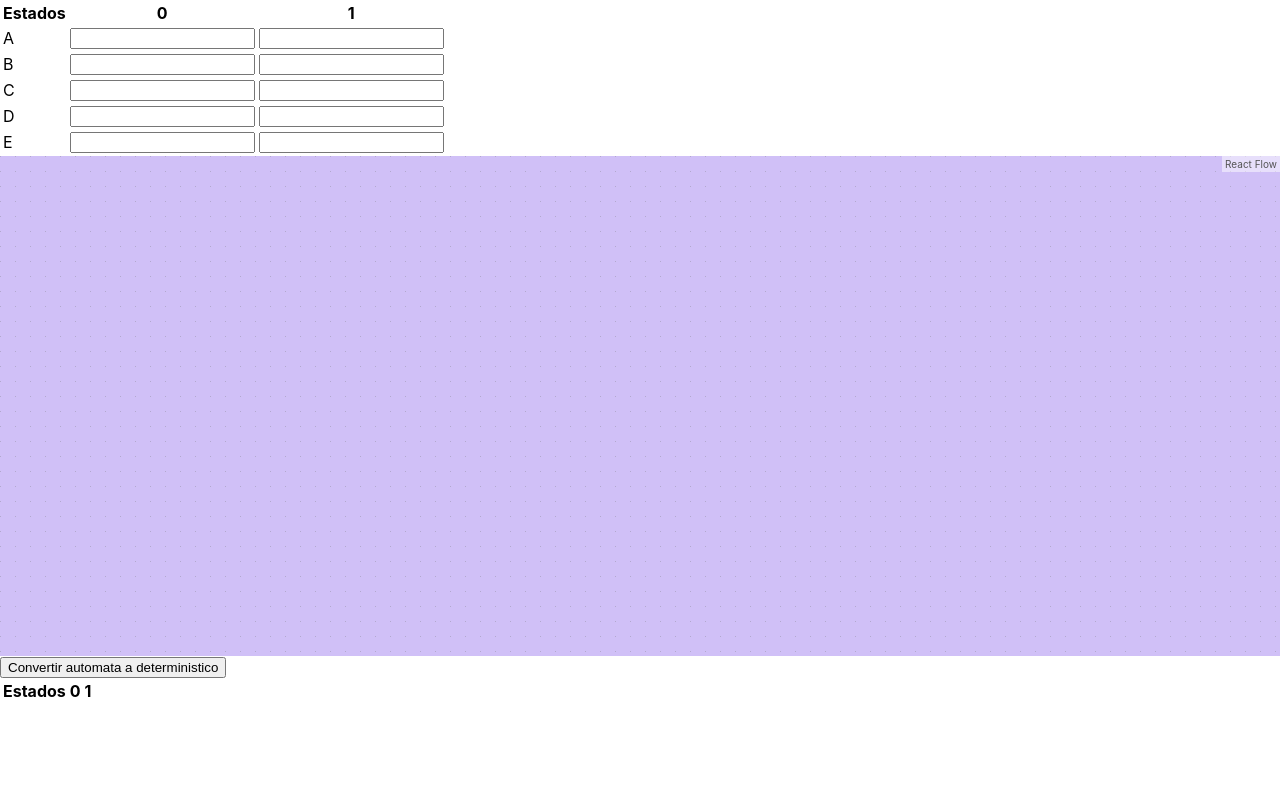
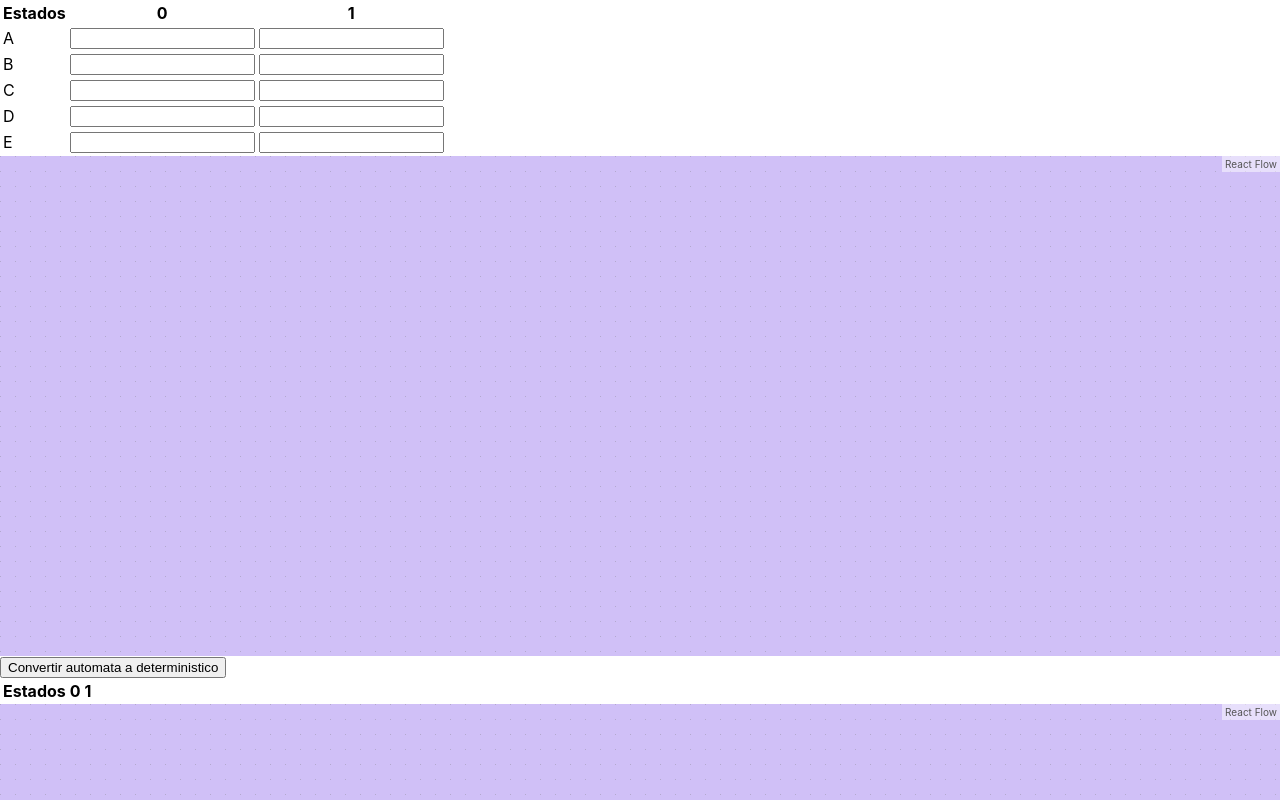
Before and after one commit to Andres0x90/automata-compiladores, a React (Create React App) app: page / in a window 1280 px wide. Shown: the top 800 px of the page. Built offline with nearby package versions, Linux system fonts and the light colour scheme.

Commit message:
Se implementa la grafica de conversion a deterministico

```diff
--- a/src/App.js
+++ b/src/App.js
@@ -147,6 +147,19 @@ function Flow() {
     [setEdges]
   );
 
+  const onNodesDChange = useCallback(
+    (changes) => setNodesDeterministico((nds) => applyNodeChanges(changes, nds)),
+    [setNodesDeterministico]
+  );
+  const onEdgesDChange = useCallback(
+    (changes) => setEdgesDeterministico((eds) => applyEdgeChanges(changes, eds)),
+    [setEdgesDeterministico]
+  );
+  const onConnectD = useCallback(
+    (connection) => setEdgesDeterministico((eds) => addEdge(connection, eds)),
+    [setEdgesDeterministico]
+  );
+
   const states = ['A','B', 'C','D','E']
 
   return (
@@ -209,6 +222,19 @@ function Flow() {
         }
       </table>
 
+      <ReactFlow
+      nodes={nodesDeterministico}
+      edges={edgesDeterministico.flatMap(edge => edge)}
+      onNodesChange={onNodesDChange}
+      onEdgesChange={onEdgesDChange}
+      onConnect={onConnectD}
+      fitView
+      style={rfStyle}
+      attributionPosition="top-right"
+    >
+      <Background />
+    </ReactFlow>
+
     </div>
   );
 }
```
